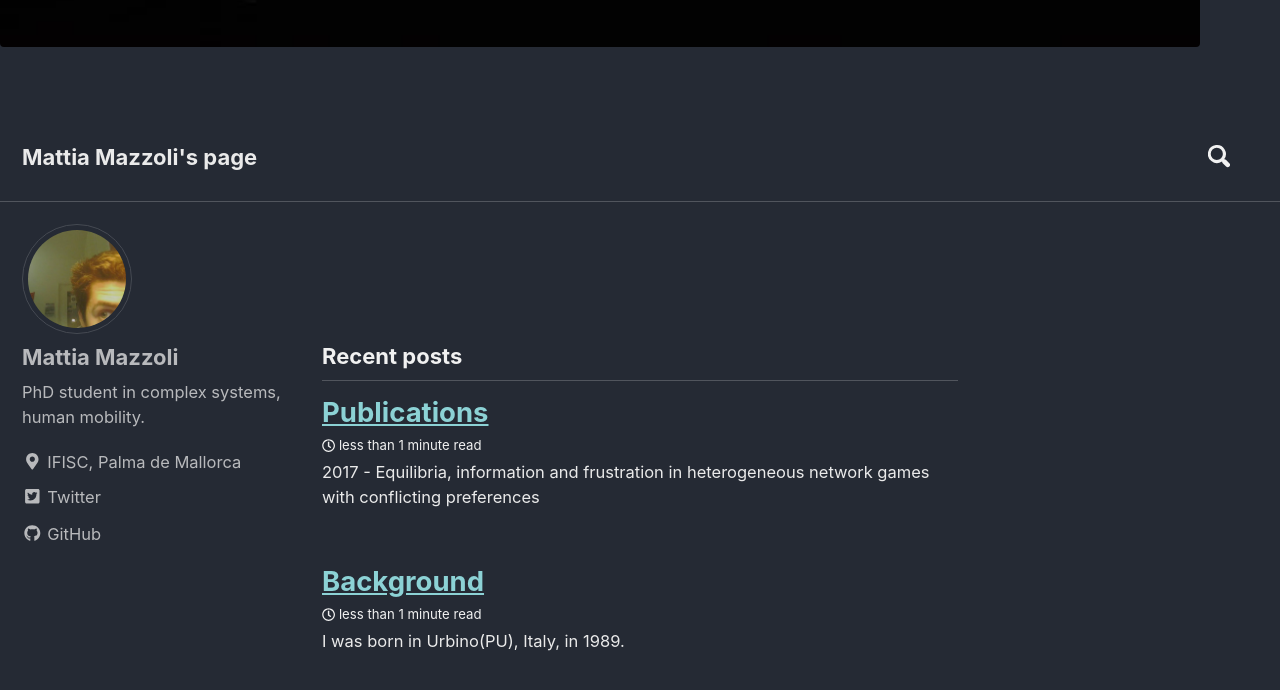
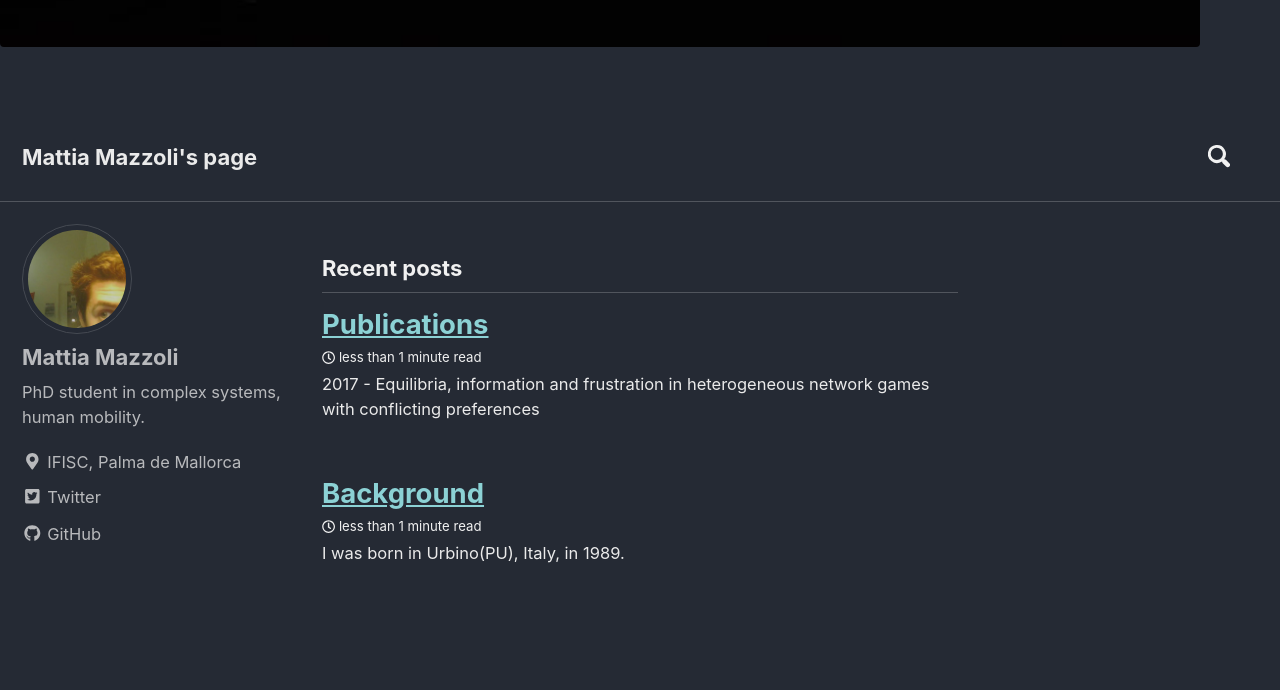
Before and after one commit to mattiamazzoli/mattiamazzoli.github.io, a Jekyll site: the page built from index.html, in a window 1280 px wide and 900 px high, scrolled down 297 px. Shown: the top 690 px of the window. Built offline with Jekyll 4.4.1, drawn with Linux system fonts in a browser that asks for light colours; nearby versions of some CDN libraries; the list of posts is cut into pages by our own code.

Commit message:
Initial commit

```diff
--- a/_sass/minimal-mistakes/_archive.scss
+++ b/_sass/minimal-mistakes/_archive.scss
@@ -3,7 +3,7 @@
    ========================================================================== */
 
 .archive {
-  margin-top: 5em;
+  margin-top: 1em;
   margin-bottom: 2em;
 
   @include breakpoint($large) {
```
